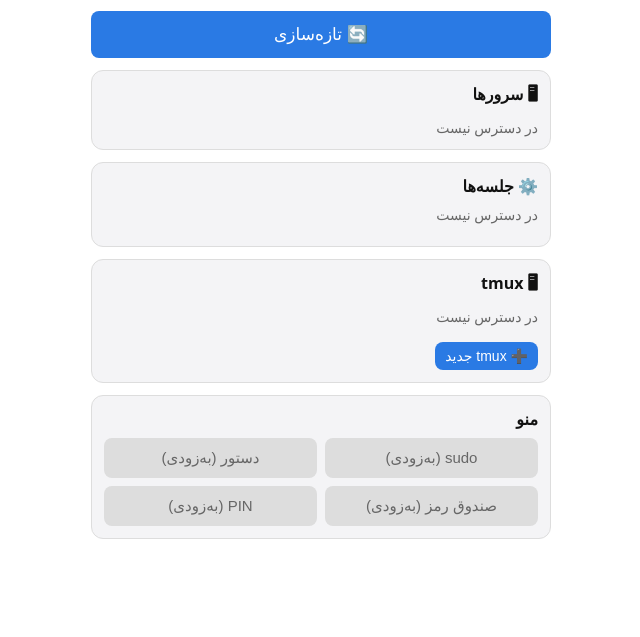
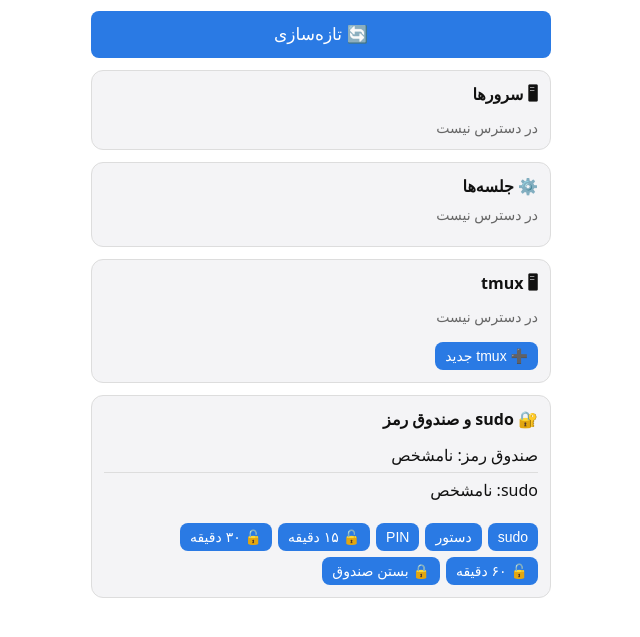
Before and after one commit to alimhbtwenty/tg-sudo-form, a plain HTML site: page app.html in a window 1280 px wide. Shown: the part 69-706 px from the top of the page, without its empty margins (319-959 px from the left). Drawn offline with Linux system fonts and the light colour scheme.

Commit message:
app.html: sudo, cmd, vault, PIN buttons and status
Co-Authored-By: Claude Opus 5.5 <noreply@anthropic.com>

```diff
--- a/app.html
+++ b/app.html
@@ -37,7 +37,7 @@ button:disabled{background:var(--bd);color:var(--mut)}
 <div class="card"><h2>🖥 سرورها</h2><div id="servers"></div></div>
 <div class="card"><h2>⚙️ جلسه‌ها</h2><div id="sessions"></div><div class="fm" id="newsess"></div></div>
 <div class="card"><h2>🖥 tmux</h2><div id="tmux"></div><div class="fm" id="newtmux"></div></div>
-<div class="card"><h2>منو</h2><div class="grid" id="menu"></div></div>
+<div class="card"><h2>🔐 sudo و صندوق رمز</h2><div id="secst"></div><div class="fm" id="secbtn"></div></div>
 </main>
 <script>
 var data=null;
@@ -104,10 +104,13 @@ function render(d){
     go.addEventListener("click",function(){act(kd.value==="c"?"nc_"+md.value+"_"+pj.value:"ng_"+pj.value)});
     ns.appendChild(go);
   }
-  var mn=$("menu");
-  ["sudo","دستور","صندوق رمز","PIN"].forEach(function(n){
-    var b=el("button","",n+" (به‌زودی)");b.disabled=true;mn.appendChild(b);
-  });
+  var st=$("secst"),now=Date.now()/1000,v=d&&d.vault,su=d&&d.sudo;
+  var vt=!Array.isArray(v)?"صندوق رمز: نامشخص":v[0]==="u"?"صندوق رمز: 🔓 باز، "+Math.max(0,Math.floor(v[1]-now/60))+" دقیقه مانده":v[0]==="n"?"صندوق رمز: ساخته نشده":"صندوق رمز: 🔒 بسته";
+  st.appendChild(el("div","row",vt));
+  st.appendChild(el("div","row",!Array.isArray(su)?"sudo: نامشخص":su.length?"sudo: روشن "+su.map(function(x){return x.s+" تا "+Math.max(0,Math.floor((x.e-now)/60))+" دقیقه"}).join("، "):"sudo: خاموش"));
+  var sb=$("secbtn");
+  btn("sudo","su",sb);btn("دستور","cm",sb);btn("PIN","pn",sb);
+  btn("🔓 ۱۵ دقیقه","vu_15",sb);btn("🔓 ۳۰ دقیقه","vu_30",sb);btn("🔓 ۶۰ دقیقه","vu_60",sb);btn("🔒 بستن صندوق","vl",sb);
 }
 try{var m=/[#&]d=([A-Za-z0-9_-]+)/.exec(location.hash);if(m)data=unb64url(m[1])}catch(e){data=null}
 render(data);
```
